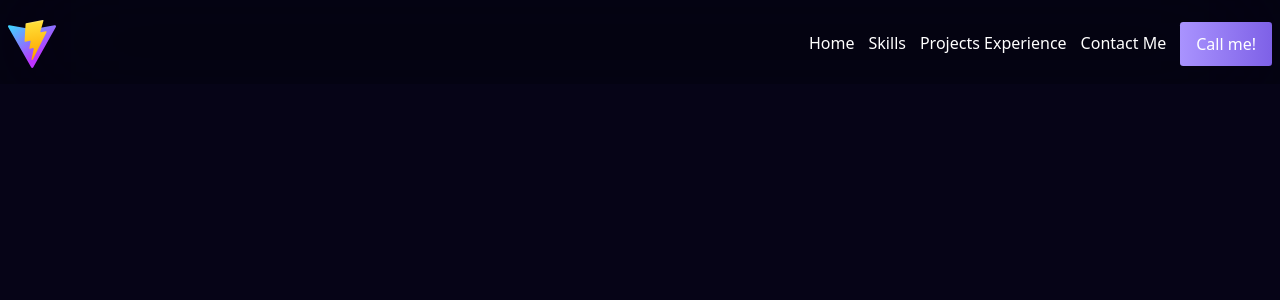
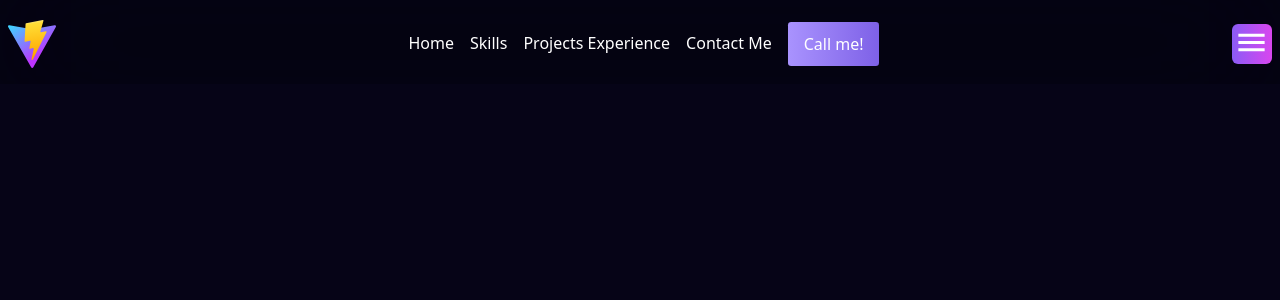
Before and after one commit to Douglascrc/MyPortifolio, a React (Vite) app: page / in a window 1280 px wide. Shown: the top 300 px of the page. Built offline with nearby package versions, Linux system fonts and the light colour scheme.

Commit message:
feat: add Navbar

```diff
--- a/src/components/Navbar/Navbar.tsx
+++ b/src/components/Navbar/Navbar.tsx
@@ -1,12 +1,16 @@
+import { blue } from "@mui/material/colors";
 import "./Navbar.css"
+
+import MenuIcon from '@mui/icons-material/Menu';
+
 
 const Navbar = () => {
     return (
         <nav className="bg-black/20 top-0 sticky p-2 backdrop-blur-3xl z-30">
-            <div className="max-w-screen-xl flex items-center justify-between pt-1">
+            <div className=" nav-wrapper max-w-screen-xl flex items-center justify-between pt-1">
                 <img className="w-12 h-16" src="../public/vite.svg" />
 
-                <ul className="flex gap-3.5">
+                <ul className="flex gap-4">
 
                     <li>
                         <a className="menu-item" href="">Home</a>
@@ -26,6 +30,16 @@ const Navbar = () => {
                     </button>
 
                 </ul>
+
+                <button className="menu-btn bg-gradient-to-r from-violet-500 to-fuchsia-500 flex justify-center w-10 h-10 text-2xl rounded-md " onClick={() => {}}>
+                <span>
+                <MenuIcon fontSize="large"  />
+                </span>
+
+
+
+
+                </button>
             </div>
         </nav>
     );
```
